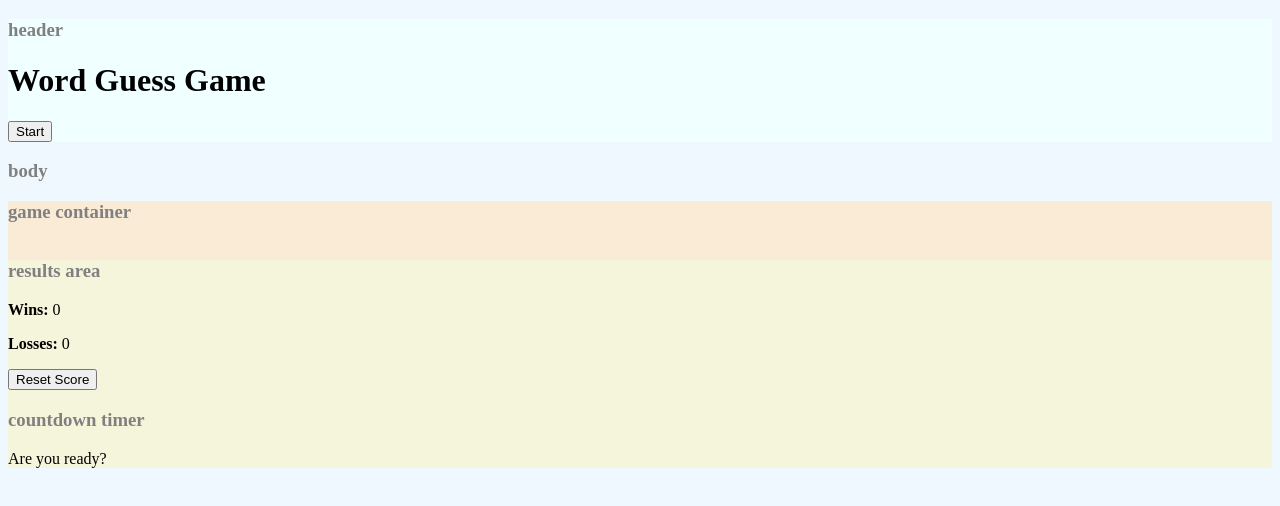
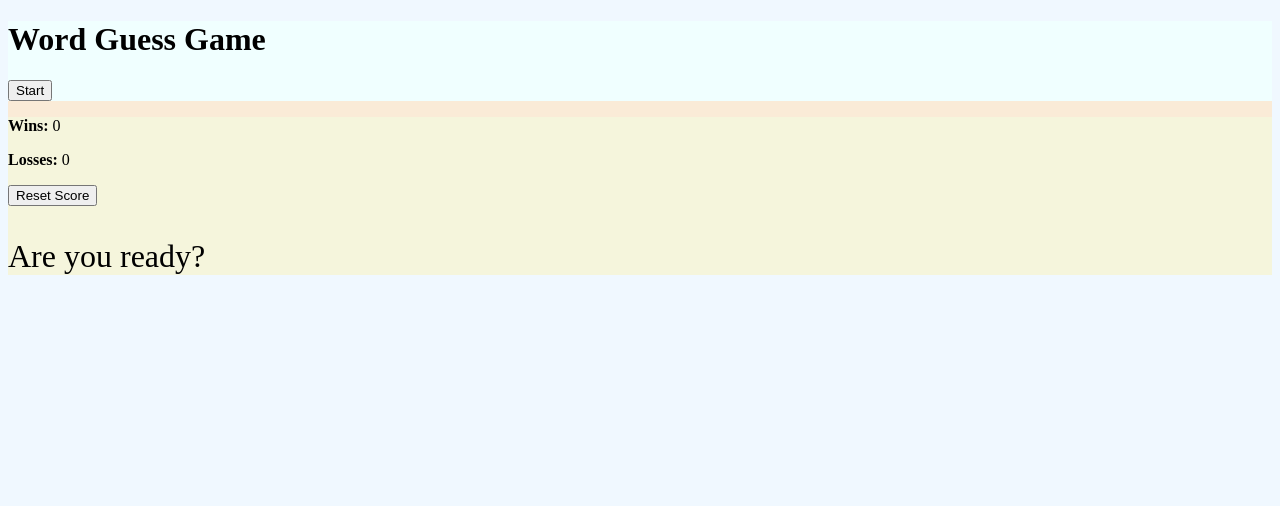
Before and after one commit to d-a-v-i-d-w-r-i-g-h-t/word-guess, a plain HTML site: page index.html in a window 1280 px wide. Drawn offline with Linux system fonts and the light colour scheme.

Commit message:
Correct timer

```diff
--- a/assets/css/style.css
+++ b/assets/css/style.css
@@ -13,6 +13,14 @@ h3 {
 
 header {
     background-color: azure;
+}
+
+#id {
+
+}
+
+#start-button {
+
 }
 
 body {
@@ -66,7 +74,7 @@ body {
 }
 
 #countdown {
-
+    font-size: 200%;
 }
 
 #countdown-text {
--- a/assets/js/script.js
+++ b/assets/js/script.js
@@ -152,9 +152,6 @@ function startCountdown() {
 
         secondsRemaining--;
 
-        countdownEl.textContent = secondsRemaining;
-        countdownTextEl.textContent = "seconds remaining";
-
         if (youWon === true) {
             clearInterval(timerInterval);
         }
@@ -165,6 +162,9 @@ function startCountdown() {
             youAreALoser()
             endGame();
         }
+
+        countdownEl.textContent = secondsRemaining;
+        countdownTextEl.textContent = "seconds remaining";
 
     }, 1000);
 
--- a/index.html
+++ b/index.html
@@ -13,7 +13,7 @@
 
 
 <header>
-    <h3>header</h3>
+    <!-- <h3>header</h3> -->
 
     <h1 id="title" >Word Guess Game</h1>
 
@@ -22,25 +22,20 @@
 
 </header>
 <body>
-    <h3>body</h3>
+    <!-- <h3>body</h3> -->
 
     <!-- Container Div for game + results areas, use display:grid maybe? -->
     <div id="game-container" >
-        <h3>game container</h3>
+        <!-- <h3>game container</h3> -->
         <!-- Div for the game area / YOU WON!!! message -->
         <div id="game-area" >
             <!-- <h3>game area</h3> -->
-
-            <!-- P for game: underscores for unguessed letters -->
-            <!-- <p id="mystery-word">mystery word goes here</p> -->
-
-            <!-- P for game: You Won/You Lost message (same P as above?)-->
 
         </div>
 
         <!-- Div for the results area / timer/ reset button -->
         <div id="results-area" >
-            <h3>results area</h3>
+            <!-- <h3>results area</h3> -->
 
             <!-- P for Wins: with a span for winCount to be inserted -->
             <p><strong>Wins:</strong> <span id="winCount" >0</span></p>
@@ -53,7 +48,7 @@
 
             <!-- Div for timer area -->
             <div id="countdown-timer" >
-                <h3>countdown timer</h3>
+                <!-- <h3>countdown timer</h3> -->
 
                 <!-- P for countdown timer to be inserted, maybe count text changes to "Time's Up" at zero -->
                 <p id="countdown" >0</p>
```
